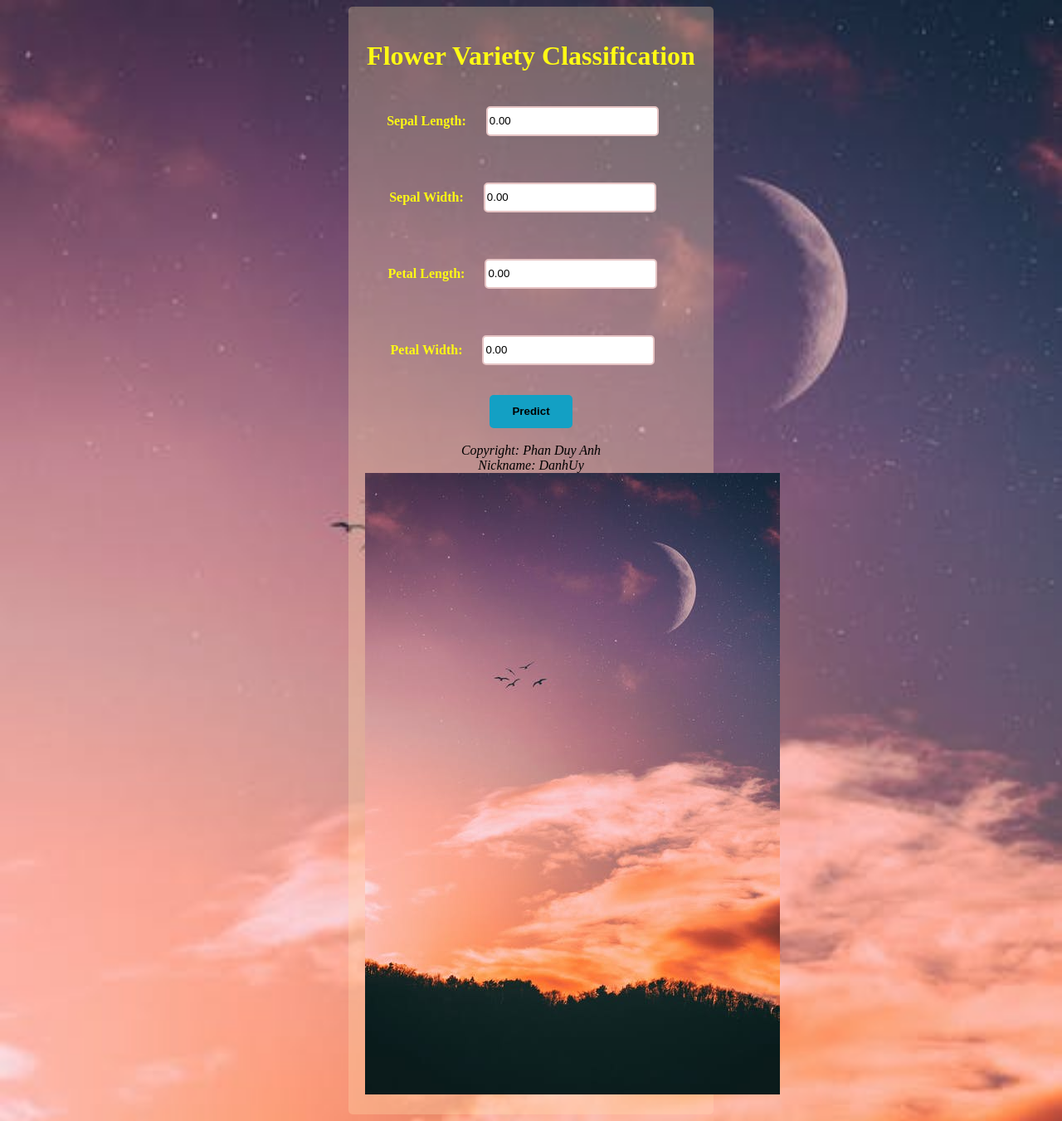
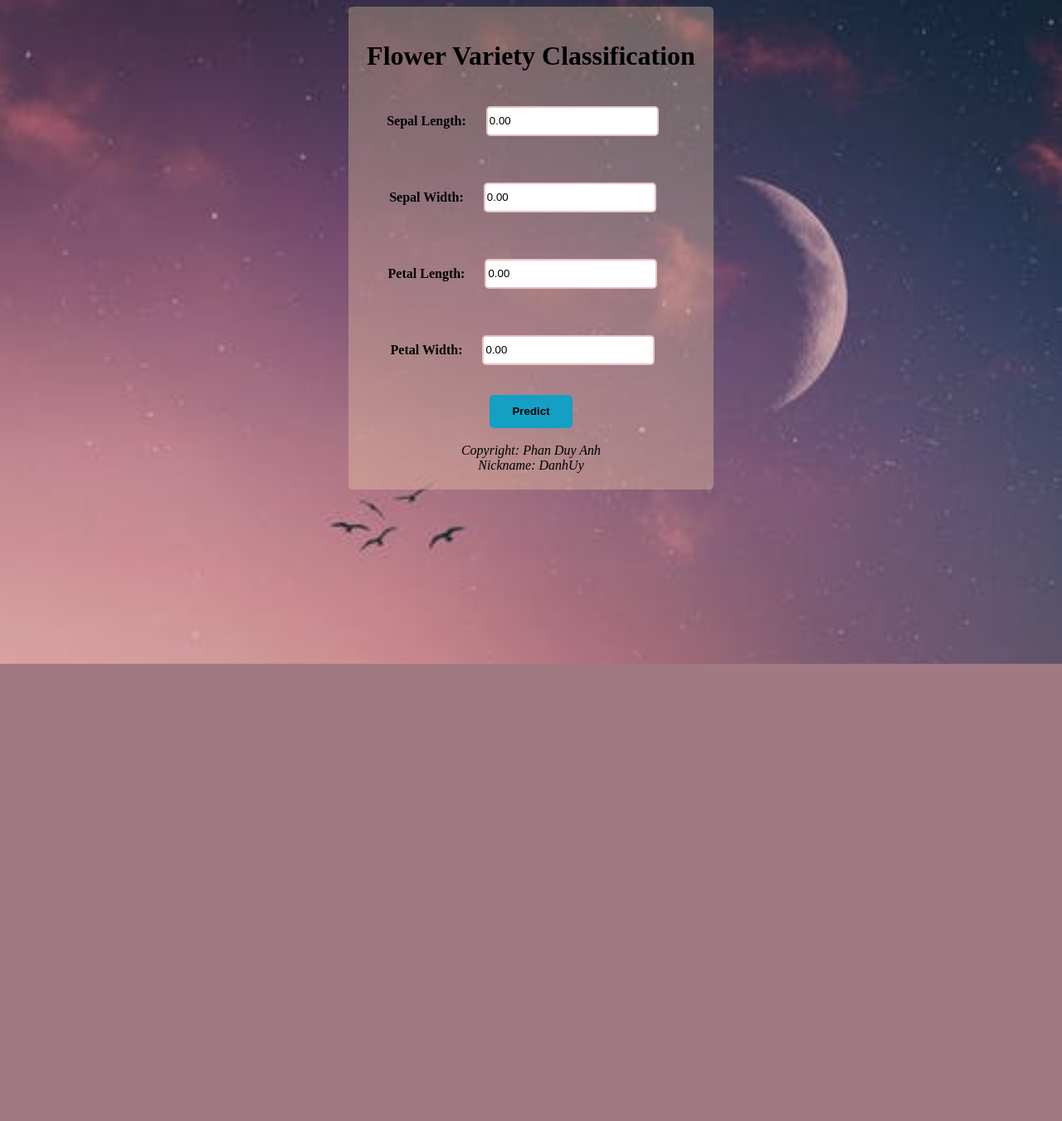
Before and after one commit to pdanh2682000/IrisWebApp, a Flask app: page / in a window 1280 px wide. Shown: the whole page at 83% size. After the commit the page ends 800 px from the top, so only its background shows below. Run offline with Flask 2, Linux system fonts and the light colour scheme.

Commit message:
Update home.html

```diff
--- a/templates/home.html
+++ b/templates/home.html
@@ -13,11 +13,11 @@
         }
 
         h1 {
-            color:rgb(255, 251, 20)
+            color: black;
         }
 
         strong {
-            color:rgb(255, 251, 20)
+            color: black;
         }
 
         form {
@@ -87,7 +87,6 @@
                 <br>
                 <em>Copyright: Phan Duy Anh</em><br>
                 <em>Nickname: DanhUy</em>
-                <img src="./background.jpeg" alt="ko co hinh anh">
                 </div>
             </div>
         </form>
```
